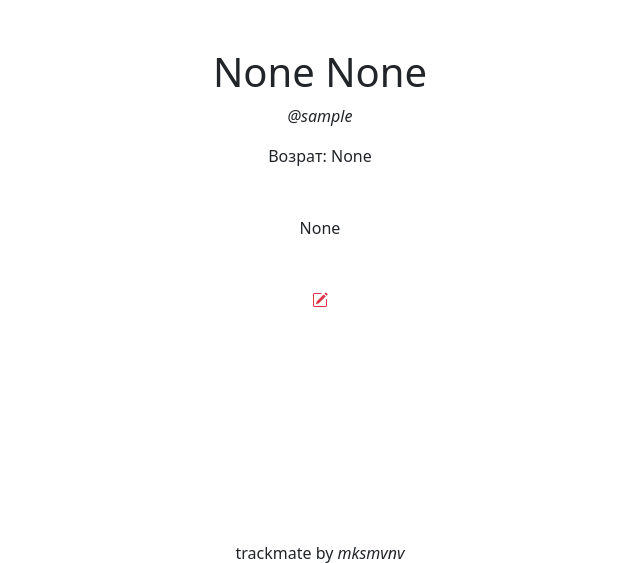
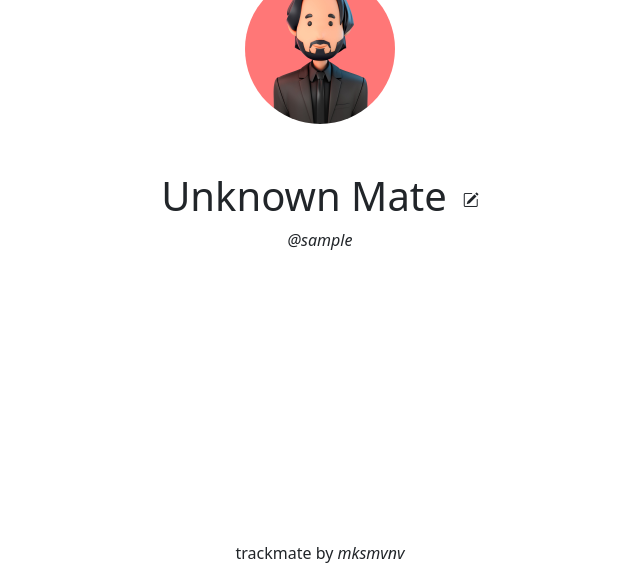
Before and after one commit to mksmvnv/trackmate, a Django app: page /profiles/1/ in a window 1280 px wide. Shown: the part 131-694 px from the top of the page, without its empty margins (320-960 px from the left). Run offline with Django 5.2, Linux system fonts and the light colour scheme; the visitor is signed in with stand-in values (Sample User, id 1); some libraries are stand-ins or nearby versions.

Commit message:
Update profile content

```diff
--- a/profiles/templates/profile.html
+++ b/profiles/templates/profile.html
@@ -4,15 +4,42 @@
 
 {% block content %}
 <div class="text-center m-5">
-    <img src="{{ user.profile.avatar.url }}" alt="avatar" class="rounded-circle" width="150" height="150">
+    <img src="{{ user.profile.image.url }}" alt="image" class="rounded-circle" width="150" height="150">
 </div>
-<h1 class="text-center m-2">{{ user.profile.first_name }} {{ user.profile.last_name }}</h1>
+<div class="container text-center">
+    <div class="row justify-content-center">
+        <div class="col-auto d-flex align-items-center">
+            {% if user.profile.first_name or user.profile.last_name %}
+                <span><h1>{{ user.profile.first_name|default:'' }} {{ user.profile.last_name|default:'' }}</h1></span>
+            {% else %}
+                <span><h1>Unknown Mate</h1></span>
+            {% endif %}
+            <a href="{% url 'profile-update' user.id %}" class="ms-3 text-light text-reset">
+                <i class="bi bi-pencil-square"></i>
+            </a>
+        </div>
+    </div>
+</div>
 <p class="text-center"><i>@{{ user.username }}</i></p>
-<p class="text-center">Возрат: {{ user.profile.age }}</p>
-<p class="text-center m-5">{{ user.profile.bio }}</p>
-<div class="text-center">
-    <a href="{% url 'edit-profile' user.id %}"><i class="bi bi-pencil-square text-danger"></i></a>
-</div>
+{% if user.profile.age %}
+    <p class="text-center">{{ user.profile.age }} лет</p>
+{% endif %}
+{% if user.profile.profession %}
+    <p class="text-center">{{ user.profile.profession }}</p>
+{% endif %}
+{% if user.profile.location %}
+    <div class="container text-center">
+        <div class="row justify-content-center">
+            <div class="col-auto d-flex align-items-center">
+                <i class="bi bi-geo-alt text-reset"></i>
+                <p class="ms-2 mb-0"><i>{{ user.profile.location }}</i></p>
+            </div>
+        </div>
+    </div>
+{% endif %}
+{% if user.profile.bio %}
+    <p class="text-center mt-5">{{ user.profile.bio }}</p>
+{% endif %}
 {% endblock %}
 
 {% block scripts %}
```
